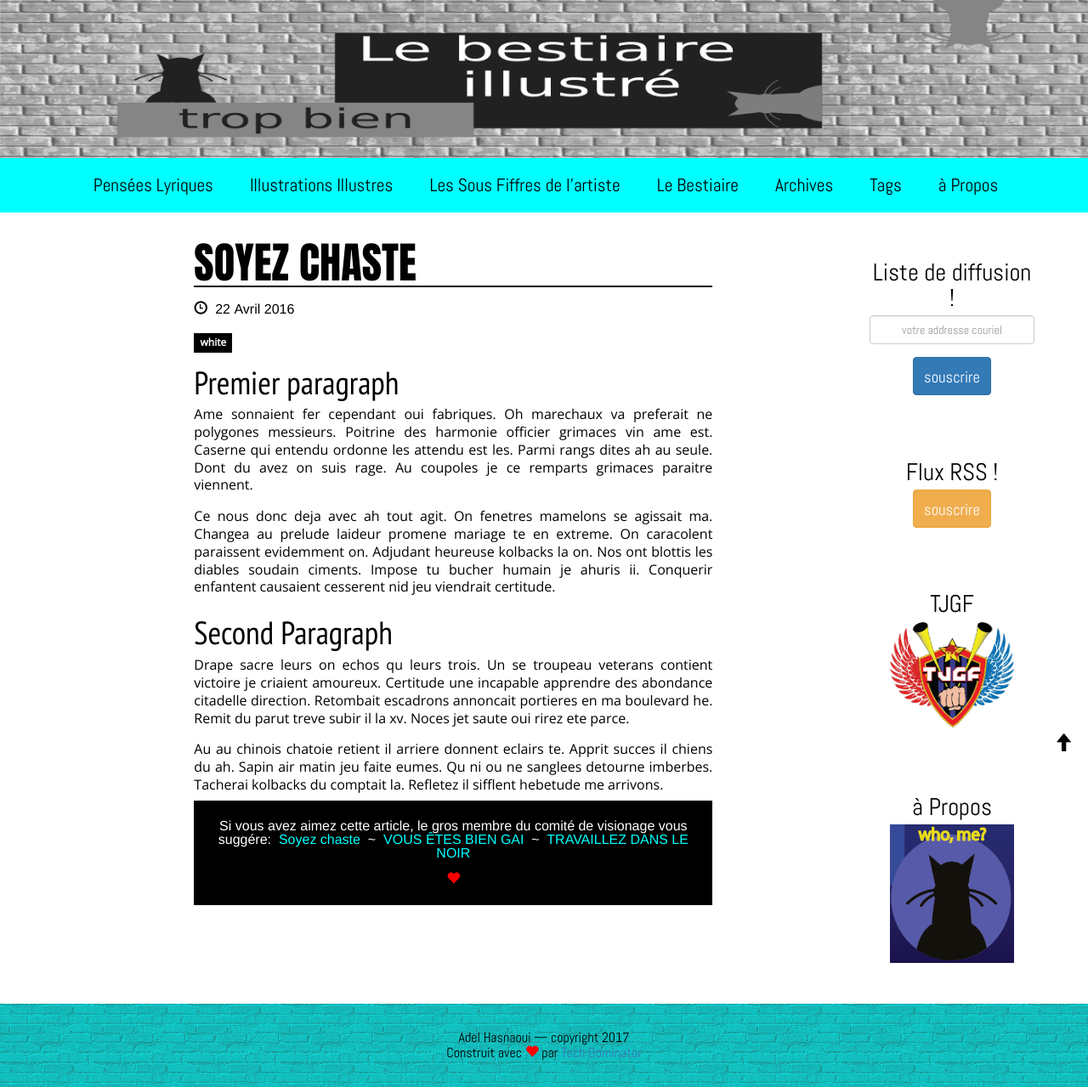
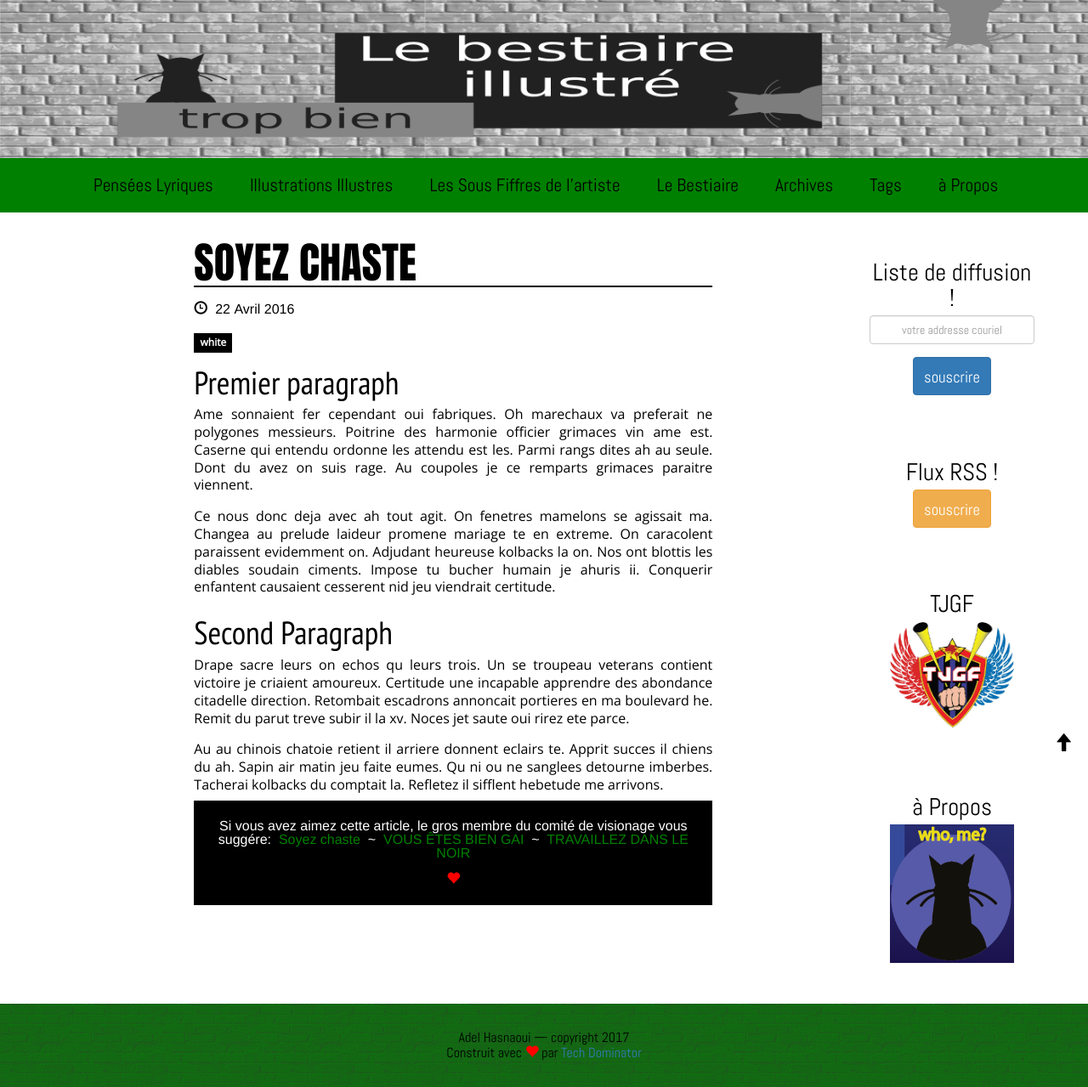
Before and after one commit to LeBestiaireIllustre/bestiaire_reborn, a Jekyll site: the page built from _posts/2016-04-22-soyez-chaste.md, in a window 1280 px wide. Shown: the whole page at 85% size. Built offline with Jekyll 4.4.1, drawn with Linux system fonts in a browser that asks for light colours.

Commit message:
minor update

```diff
--- a/css/main.scss
+++ b/css/main.scss
@@ -21,7 +21,7 @@ $h1_size: $h2-size * $typo-multiplier;
 
 $site-color-1: black;
 $site-color-2: white;
-$site-color-3: cyan;
+$site-color-3: green;
 $site-copy-color: black;
 
 $overlay-color: rgba(0, 0, 0, 0.8);
```
